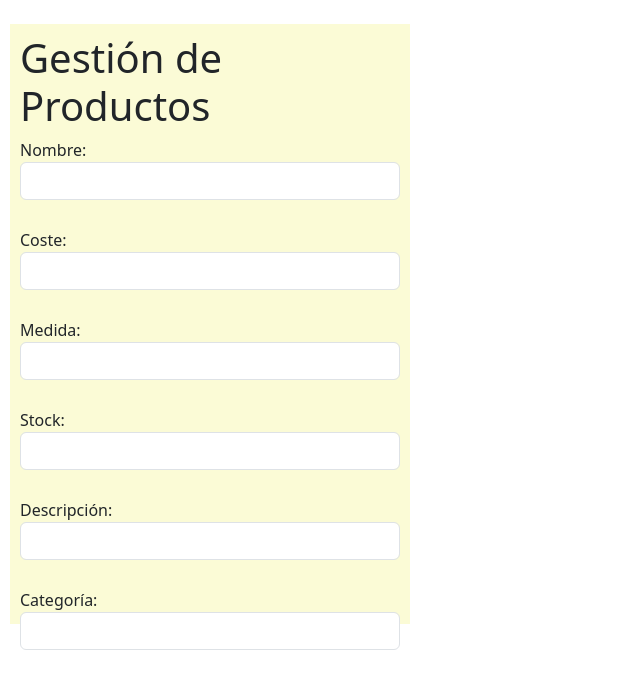
After one commit to AlejandroLopezHernandez/Proyecto_Final_Grado, a Symfony app: template templates/producto/cardProductoDetalle.html.twig in a window 1280 px wide. The commit adds this page. Shown: the top 689 px of the page, without its empty margins (0-640 px from the left). Run offline with Twig, Linux system fonts and the light colour scheme; the template is opened without the code that fills it, so the values that code supplies are empty; some libraries are stand-ins or nearby versions.

Commit message:
Subiendo los cambios de nombres en archivos y las plantillas de producto

```diff
--- /dev/null
+++ b/public/css/productoDetalle.css
@@ -0,0 +1,7 @@
+#productoContenedor{
+    height: 600px;
+    width: 400px;
+    background-color: rgb(251, 251, 214);
+    padding: 10px;
+    margin: 10px;
+}
--- a/templates/login/index.html.twig
+++ b/templates/login/index.html.twig
@@ -3,7 +3,7 @@
 {% block title %}Iniciar sesión{% endblock %}
 {% block stylesheets %}
 <link href="https://cdn.jsdelivr.net/npm/bootstrap@5.3.5/dist/css/bootstrap.min.css" rel="stylesheet" integrity="sha384-SgOJa3DmI69IUzQ2PVdRZhwQ+dy64/BUtbMJw1MZ8t5HZApcHrRKUc4W0kG879m7" crossorigin="anonymous">
-<link rel="stylesheet" href="{{ asset('css/login_style.css')}}">
+<link rel="stylesheet" href="{{ asset('css/loginStyle.css')}}">
 {% endblock %}
 
 {% block body %}
--- /dev/null
+++ b/templates/producto/cardProductoDetalle.html.twig
@@ -0,0 +1,27 @@
+{% extends 'base.html.twig' %}
+
+{% block title %}Interfaz de Producto{% endblock %}
+{% block stylesheets %}
+<link href="https://cdn.jsdelivr.net/npm/bootstrap@5.3.5/dist/css/bootstrap.min.css" rel="stylesheet" integrity="sha384-SgOJa3DmI69IUzQ2PVdRZhwQ+dy64/BUtbMJw1MZ8t5HZApcHrRKUc4W0kG879m7" crossorigin="anonymous">
+<link rel="stylesheet" href="{{ asset('css/productoDetalle.css')}}">
+{% endblock %}
+{% block body %}
+    <div id="productoContenedor" class="container mt-4">
+    <h1 class="mb-6">Gestión de Productos</h1>
+    <label>Nombre: </label>
+    <input  readonly class ="form-control mb-1" value="{{producto.nombre}}"></input><br>
+    <label>Coste: </label>
+    <input  readonly class ="form-control mb-1" value="{{producto.coste}}"></input><br>
+    <label>Medida: </label>
+    <input  readonly class ="form-control mb-1" value="{{producto.medida}}"></input><br>
+    <label>Stock: </label>
+    <input  readonly class ="form-control mb-1" value="{{producto.stock}}"></input><br>
+    <label>Descripción: </label>
+    <input  readonly class ="form-control mb-1" value="{{producto.descripcion}}"></input><br>
+    <label>Categoría: </label>
+    <input  readonly class ="form-control mb-1" value="{{producto.categoria.value}}"></input><br>
+    </div>
+{% endblock %}
+{% block javascripts %}
+ <script src="{{ asset('js/scriptProductoDetalle.js')}}" ></script>
+{% endblock %}
```
Also changed, not shown: src/Controller/ProductoController.php (+13 -0 lines), templates/producto/index.html.twig (deleted, +0 -20 lines), templates/producto/plantillaProducto.html.twig (added, +27 -0 lines), public/css/loginStyle.css (renamed from public/css/login_style.css), public/js/scriptProductoDetalle.js (added).
